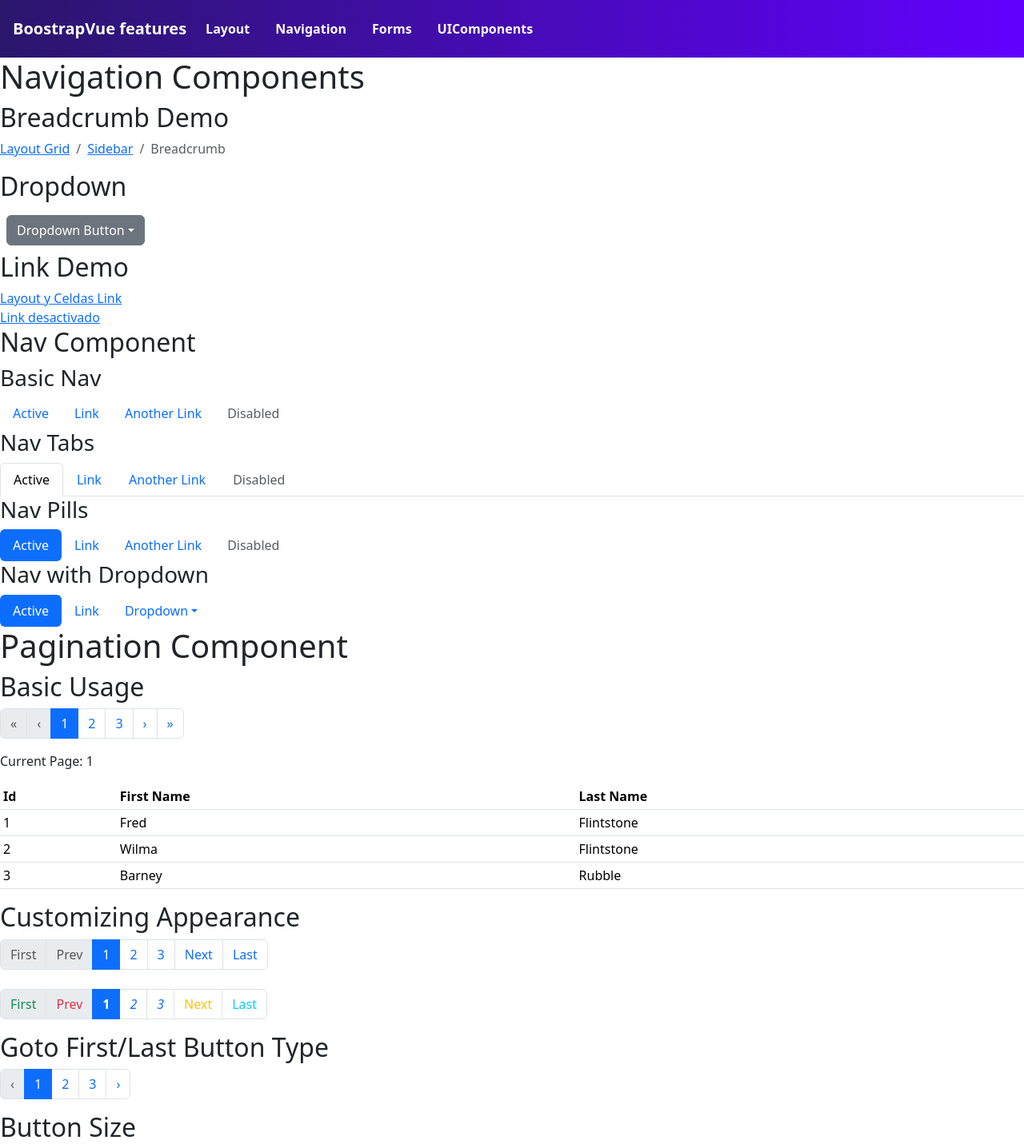
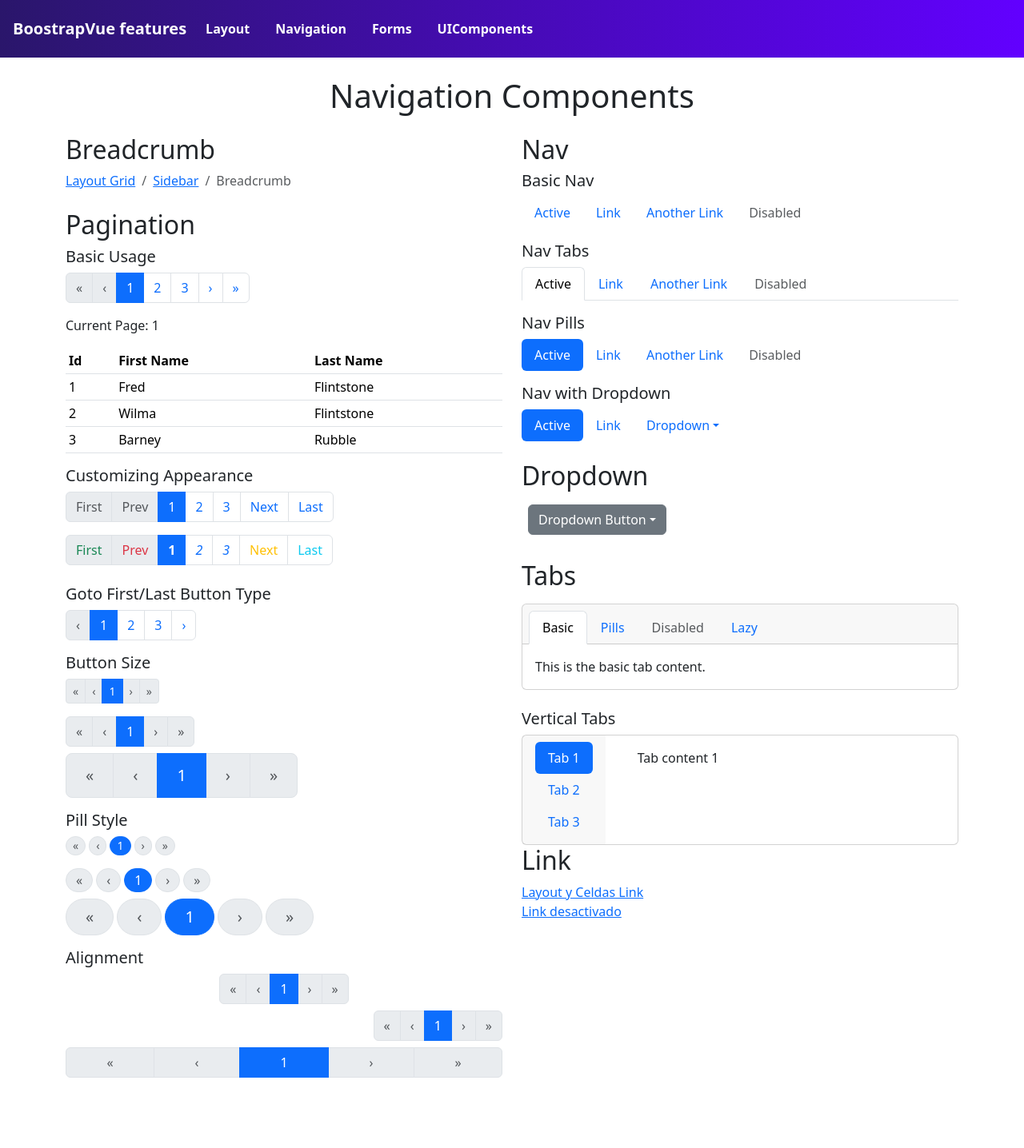
Before and after one commit to JavierDibo/boostrap-vue-proyecto, a Vue app: page /app/navigation in a window 1280 px wide. Shown: the top 1436 px of the page at 80% size. After the commit the page ends 1396 px from the top, so only its background shows below. Built offline with nearby package versions, Linux system fonts and the light colour scheme.

Commit message:
Formatted Navigation Components

```diff
--- a/src/App.vue
+++ b/src/App.vue
@@ -2,7 +2,9 @@
 <template>
   <div id="app">
     <NavBar />
-    <router-view class="content-section"></router-view>
+    <div class="content-section">
+      <router-view></router-view>
+    </div>
   </div>
 </template>
 
--- a/src/components/navigation/BreadcrumbDemo.vue
+++ b/src/components/navigation/BreadcrumbDemo.vue
@@ -1,7 +1,7 @@
 <!-- BreadcrumbDemo.vue -->
 <template>
-  <div>
-    <h2>Breadcrumb Demo</h2>
+  <div class="mb-4">
+    <h2>Breadcrumb</h2>
     <b-breadcrumb :items="breadcrumbItems"></b-breadcrumb>
   </div>
 </template>
--- a/src/components/navigation/DropdownDemo.vue
+++ b/src/components/navigation/DropdownDemo.vue
@@ -1,7 +1,7 @@
+<!-- DropdownDemo.vue -->
 <template>
-  <div>
+  <div class="mb-4">
     <h2>Dropdown</h2>
-    <div>
     <b-dropdown id="dropdown-1" text="Dropdown Button" class="m-md-2">
       <b-dropdown-item>First Action</b-dropdown-item>
       <b-dropdown-item>Second Action</b-dropdown-item>
@@ -11,7 +11,6 @@
       <b-dropdown-item disabled>Disabled action</b-dropdown-item>
     </b-dropdown>
   </div>
-  </div>
 </template>
 
 <script>
--- a/src/components/navigation/LinkDemo.vue
+++ b/src/components/navigation/LinkDemo.vue
@@ -1,6 +1,7 @@
+<!-- LinkDemo.vue -->
 <template>
-  <div>
-    <h2>Link Demo</h2>
+  <div class="mb-4">
+    <h2>Link</h2>
     <div>
       <b-link href="#layout-grid">Layout y Celdas Link</b-link>
     </div>
--- a/src/components/navigation/NavBar.vue
+++ b/src/components/navigation/NavBar.vue
@@ -2,7 +2,7 @@
 <template>
   <b-container>
     <b-navbar toggleable="md" type="dark" class="custom-navbar" fixed="top">
-      <b-navbar-brand href="#">BoostrapVue features</b-navbar-brand>
+    <b-navbar-brand href="#">BoostrapVue features</b-navbar-brand>
       <b-navbar-toggle target="nav-collapse"></b-navbar-toggle>
 
       <b-collapse id="nav-collapse" is-nav>
--- a/src/components/navigation/NavDemo.vue
+++ b/src/components/navigation/NavDemo.vue
@@ -1,32 +1,40 @@
+<!-- NavDemo.vue -->
 <template>
-  <div>
-    <h2>Nav Component</h2>
+  <div class="mb-4">
+    <h2>Nav</h2>
 
-    <h3>Basic Nav</h3>
+    <div class="mb-3">
+      <h5>Basic Nav</h5>
       <b-nav>
         <b-nav-item active>Active</b-nav-item>
         <b-nav-item>Link</b-nav-item>
         <b-nav-item>Another Link</b-nav-item>
         <b-nav-item disabled>Disabled</b-nav-item>
       </b-nav>
+    </div>
 
-    <h3>Nav Tabs</h3>
+    <div class="mb-3">
+      <h5>Nav Tabs</h5>
       <b-nav tabs>
         <b-nav-item active>Active</b-nav-item>
         <b-nav-item>Link</b-nav-item>
         <b-nav-item>Another Link</b-nav-item>
         <b-nav-item disabled>Disabled</b-nav-item>
       </b-nav>
+    </div>
 
-    <h3>Nav Pills</h3>
+    <div class="mb-3">
+      <h5>Nav Pills</h5>
       <b-nav pills>
         <b-nav-item active>Active</b-nav-item>
         <b-nav-item>Link</b-nav-item>
         <b-nav-item>Another Link</b-nav-item>
         <b-nav-item disabled>Disabled</b-nav-item>
       </b-nav>
+    </div>
 
-    <h3>Nav with Dropdown</h3>
+    <div>
+      <h5>Nav with Dropdown</h5>
       <b-nav pills>
         <b-nav-item active>Active</b-nav-item>
         <b-nav-item>Link</b-nav-item>
@@ -36,4 +44,5 @@
         </b-nav-item-dropdown>
       </b-nav>
     </div>
+  </div>
 </template>
--- a/src/components/navigation/PaginationDemo.vue
+++ b/src/components/navigation/PaginationDemo.vue
@@ -1,18 +1,16 @@
 <!-- PaginationDemo.vue -->
 <template>
-  <div>
-    <h1>Pagination Component</h1>
-
-    <h2>Basic Usage</h2>
+  <div class="mb-4">
+    <h2>Pagination</h2>
+    <div class="mb-3">
+      <h5>Basic Usage</h5>
       <b-pagination
           v-model="currentPage"
           :total-rows="rows"
           :per-page="perPage"
           aria-controls="my-table"
       ></b-pagination>
-
-    <p class="mt-3">Current Page: {{ currentPage }}</p>
-
+      <p class="mt-2">Current Page: {{ currentPage }}</p>
       <b-table
           id="my-table"
           :items="items"
@@ -20,8 +18,10 @@
           :current-page="currentPage"
           small
       ></b-table>
+    </div>
 
-    <h2>Customizing Appearance</h2>
+    <div class="mb-4">
+      <h5>Customizing Appearance</h5>
       <b-pagination
           v-model="currentPage"
           :total-rows="rows"
@@ -36,7 +36,7 @@
           v-model="currentPage"
           :total-rows="rows"
           :per-page="perPage"
-        class="mt-4"
+          class="mt-3"
       >
         <template #first-text><span class="text-success">First</span></template>
         <template #prev-text><span class="text-danger">Prev</span></template>
@@ -52,8 +52,10 @@
           <i v-else>{{ page }}</i>
         </template>
       </b-pagination>
+    </div>
 
-    <h2>Goto First/Last Button Type</h2>
+    <div class="mb-3">
+      <h5>Goto First/Last Button Type</h5>
       <b-pagination
           v-model="currentPage"
           :total-rows="rows"
@@ -61,21 +63,28 @@
           first-number
           last-number
       ></b-pagination>
+    </div>
 
-    <h2>Button Size</h2>
+    <div class="mb-3">
+      <h5>Button Size</h5>
       <b-pagination v-model="currentPage" :total-rows="rows" size="sm"></b-pagination>
-    <b-pagination v-model="currentPage" :total-rows="rows" class="my-3"></b-pagination>
+      <b-pagination v-model="currentPage" :total-rows="rows" class="my-2"></b-pagination>
       <b-pagination v-model="currentPage" :total-rows="rows" size="lg"></b-pagination>
+    </div>
 
-    <h2>Pill Style</h2>
+    <div class="mb-3">
+      <h5>Pill Style</h5>
       <b-pagination v-model="currentPage" pills :total-rows="rows" size="sm"></b-pagination>
-    <b-pagination v-model="currentPage" pills :total-rows="rows" class="my-3"></b-pagination>
+      <b-pagination v-model="currentPage" pills :total-rows="rows" class="my-2"></b-pagination>
       <b-pagination v-model="currentPage" pills :total-rows="rows" size="lg"></b-pagination>
+    </div>
 
-    <h2>Alignment</h2>
-    <b-pagination v-model="currentPage" :total-rows="rows" align="center" class="my-3"></b-pagination>
-    <b-pagination v-model="currentPage" :total-rows="rows" align="right" class="my-3"></b-pagination>
+    <div>
+      <h5>Alignment</h5>
+      <b-pagination v-model="currentPage" :total-rows="rows" align="center" class="mb-2"></b-pagination>
+      <b-pagination v-model="currentPage" :total-rows="rows" align="right" class="mb-2"></b-pagination>
       <b-pagination v-model="currentPage" :total-rows="rows" align="fill"></b-pagination>
+    </div>
   </div>
 </template>
 
--- a/src/components/navigation/TabsDemo.vue
+++ b/src/components/navigation/TabsDemo.vue
@@ -1,8 +1,9 @@
 <!-- TabsDemo.vue -->
 <template>
   <div>
-    <h2>Tabs Component</h2>
-    <b-card no-body>
+    <h2 class="mb-3">Tabs</h2>
+
+    <b-card no-body class="mb-4">
       <b-tabs card>
         <b-tab title="Basic" active>
           <b-card-text>This is the basic tab content.</b-card-text>
@@ -19,7 +20,8 @@
       </b-tabs>
     </b-card>
 
-    <h3>Vertical Tabs</h3>
+    <div>
+      <h5>Vertical Tabs</h5>
       <b-card no-body>
         <b-tabs pills card vertical>
           <b-tab title="Tab 1" active>
@@ -34,4 +36,5 @@
         </b-tabs>
       </b-card>
     </div>
+  </div>
 </template>
--- a/src/views/NavigationView.vue
+++ b/src/views/NavigationView.vue
@@ -1,13 +1,19 @@
 <!-- Navigation Components -->
 <template>
-  <div>
-    <h1>Navigation Components</h1>
-    <BreadcrumbDemo />
-    <DropdownDemo />
-    <LinkDemo />
-    <NavDemo />
-    <PaginationDemo />
-    <TabsDemo />
+  <div class="container py-4">
+    <h1 class="text-center mb-4">Navigation Components</h1>
+    <div class="row">
+      <div class="col-md-6">
+        <BreadcrumbDemo />
+        <PaginationDemo />
+      </div>
+      <div class="col-md-6">
+        <NavDemo />
+        <DropdownDemo />
+        <TabsDemo />
+        <LinkDemo />
+      </div>
+    </div>
   </div>
 </template>
 
```
Lines whose indentation alone changed are shown as unchanged.
